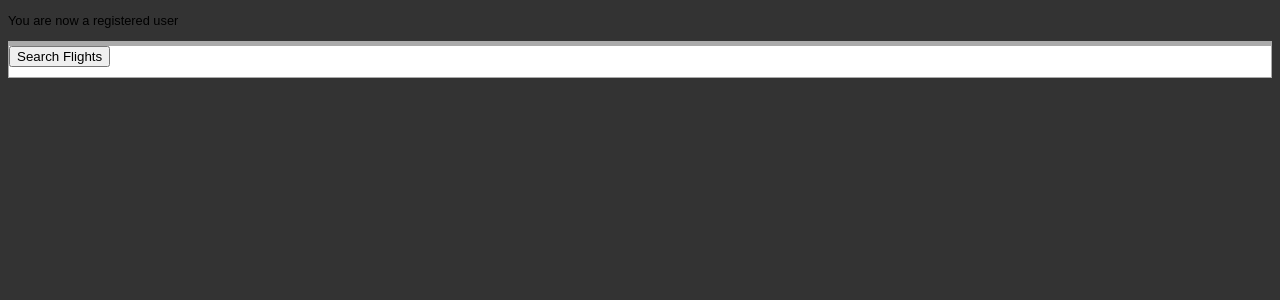
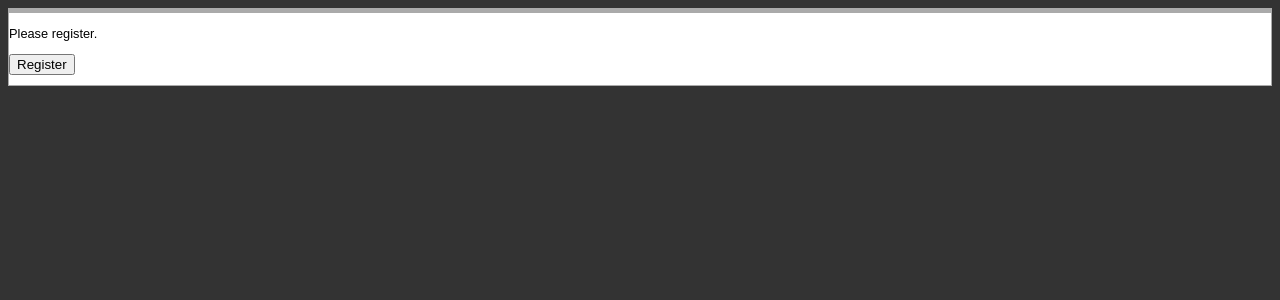
Before and after one commit to wtneal/airline_reservations, a Django app: page /confirm/ in a window 1280 px wide. Shown: the top 300 px of the page. Run offline with Django 3.2, Linux system fonts and the light colour scheme; parts of the project's set-up code (start-up, migrations or seed data) failed here and were passed over; some libraries are stand-ins or nearby versions.

Commit message:
fixing register and confirm

```diff
--- a/airline_reservations/views.py
+++ b/airline_reservations/views.py
@@ -109,24 +109,22 @@ def registerUser(request):
 			user = register(request.POST)
 			#reg = 1
 			request.session['user'] = user
-
+			return HttpResponseRedirect('confirm')
 			#return HttpResponseRedirect(reverse('airline_reservation.views.home', args=(reg,)))
-
-
 			#return render_to_response('home.html', locals(), context_instance=RequestContext(request))
 		except ValueError:
 			failed = True
-		return HttpResponseRedirect(reverse('airline_reservation.views.register'))
+
 	return render_to_response('register.html', locals(), context_instance=RequestContext(request))
 
 def confirm(request):
 
-
 	if request.POST:
-	#	username = register(request.POST)
-		return HttpResponseRedirect(reverse('airlines_reservation.views.home'))
-	else:
-		failed = True
+		#user = register(request.POST)
+		#request.session['user'] = user
+		return HttpResponseRedirect('home')
+	#else:
+		#failed = True
 	return render_to_response('confirm.html', locals(), context_instance=RequestContext(request))
 
 
--- a/templates/confirm.html
+++ b/templates/confirm.html
@@ -7,12 +7,19 @@
     <link rel=stylesheet href={{ STATIC_URL }}css/style.css type=text/css media=all>
 </head>
 <body>
-	<p class=confirm>You are now a registered user </p>
 	<div class=confirm-home>
-		 <form action=/ method=post accept-charset=utf-8>
+	{% if request.session.user %}
+		<p class=confirm>You are now a registered user <b>{{ request.session.user.name }}</b>.</p>
+		<form action=/ method=post accept-charset=utf-8>
 			{% csrf_token %}
             <input type=submit value="Search Flights">
         </form>
-
+	{% else %}
+		<p class=confirm>Please register. </p>
+		<form action=/ method=post accept-charset=utf-8>
+			{% csrf_token %}
+            <input type=submit value="Register">
+        </form>
+	{% endif %}
 </body>
 </html>
--- a/templates/home.html
+++ b/templates/home.html
@@ -30,7 +30,7 @@
 	<div class=register-form>
         <form action=/register method=post accept-charset=utf-8>
 			{% csrf_token %}
-				<input type=submit value=Register>
+			<input type=submit value=Register>
         </form>
     </div>
 	{% endif %}
--- a/templates/register.html
+++ b/templates/register.html
@@ -33,7 +33,7 @@
 			</label>
 
 			<label>
-            <input type=submit value=login>
+            <input type=submit value=Register>
 			</label>
 		</form>
 	</div>
```
Also changed, not shown: ar.db.
